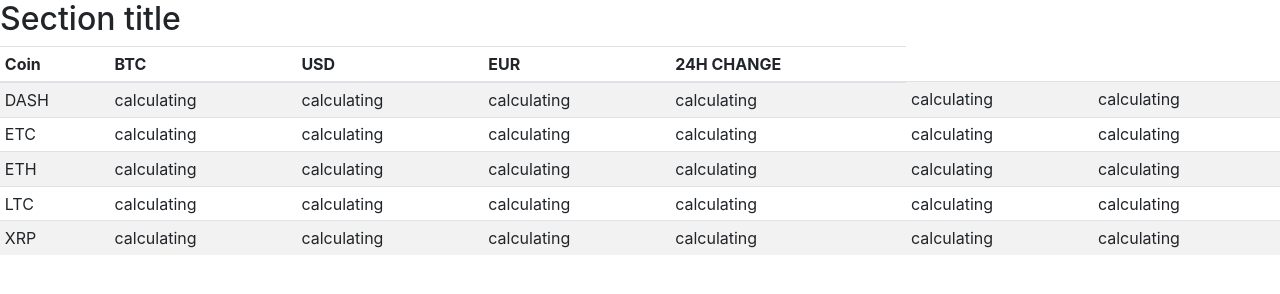
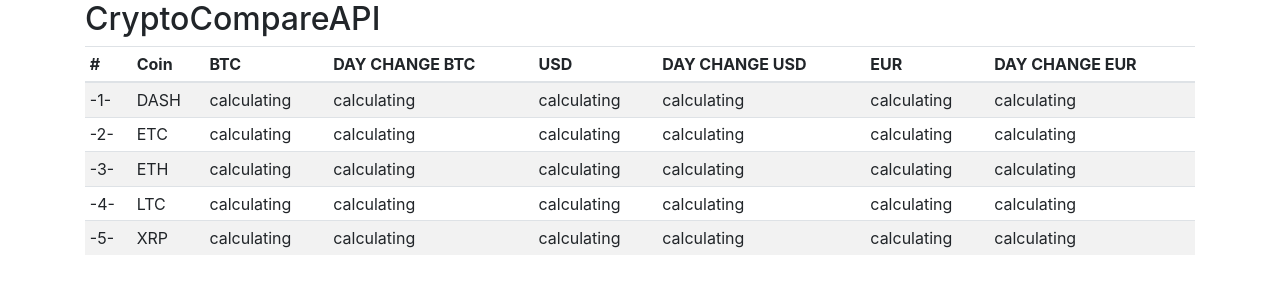
Before and after one commit to DevTestCone/JS-Project, a plain HTML site: page CryptoCompareAPI/index.html in a window 1280 px wide. Drawn offline with nearby package versions, Linux system fonts and the light colour scheme; no server answers.

Commit message:
Update index.html

```diff
--- a/CryptoCompareAPI/index.html
+++ b/CryptoCompareAPI/index.html
@@ -9,21 +9,25 @@
 </head>
 
 <body>
-
-  <body>
-    <h2>Section title</h2>
-    <div class="table-responsive">
-      <table class="table table-striped table-sm">
+  <div class="table-responsive container">
+    <h2>CryptoCompareAPI</h2>
+    <table class="table table-striped table-sm ">
       <thead>
         <tr>
+          <th>#</th>
           <th>Coin</th>
           <th>BTC</th>
+          <th>DAY CHANGE BTC</th>
           <th>USD</th>
+          <th>DAY CHANGE USD</th>
           <th>EUR</th>
-            <th>24H CHANGE</th>
+          <th>DAY CHANGE EUR</th>
         </tr>
       </thead>
+      <!-- MASTER.JS -->
       <tbody>
+        <tr>
+          <td>-1-</td>
           <td>DASH</td>
           <td id="dashBTC">calculating</td>
           <td id="dashChangeBTC">calculating</td>
@@ -33,6 +37,7 @@
           <td id="dashChangeEUR">calculating</td>
         </tr>
         <tr>
+          <td>-2-</td>
           <td>ETC</td>
           <td id="etcBTC">calculating</td>
           <td id="etcChangeBTC">calculating</td>
@@ -42,6 +47,7 @@
           <td id="etcChangeEUR">calculating</td>
         </tr>
         <tr>
+          <td>-3-</td>
           <td>ETH</td>
           <td id="ethBTC">calculating</td>
           <td id="ethChangeBTC">calculating</td>
@@ -51,6 +57,7 @@
           <td id="ethChangeEUR">calculating</td>
         </tr>
         <tr>
+          <td>-4-</td>
           <td>LTC</td>
           <td id="ltcBTC">calculating</td>
           <td id="ltcChangeBTC">calculating</td>
@@ -60,6 +67,7 @@
           <td id="ltcChangeEUR">calculating</td>
         </tr>
         <tr>
+          <td>-5-</td>
           <td>XRP</td>
           <td id="xrpBTC">calculating</td>
           <td id="xrpChangeBTC">calculating</td>
```
Lines whose indentation alone changed are shown as unchanged.
